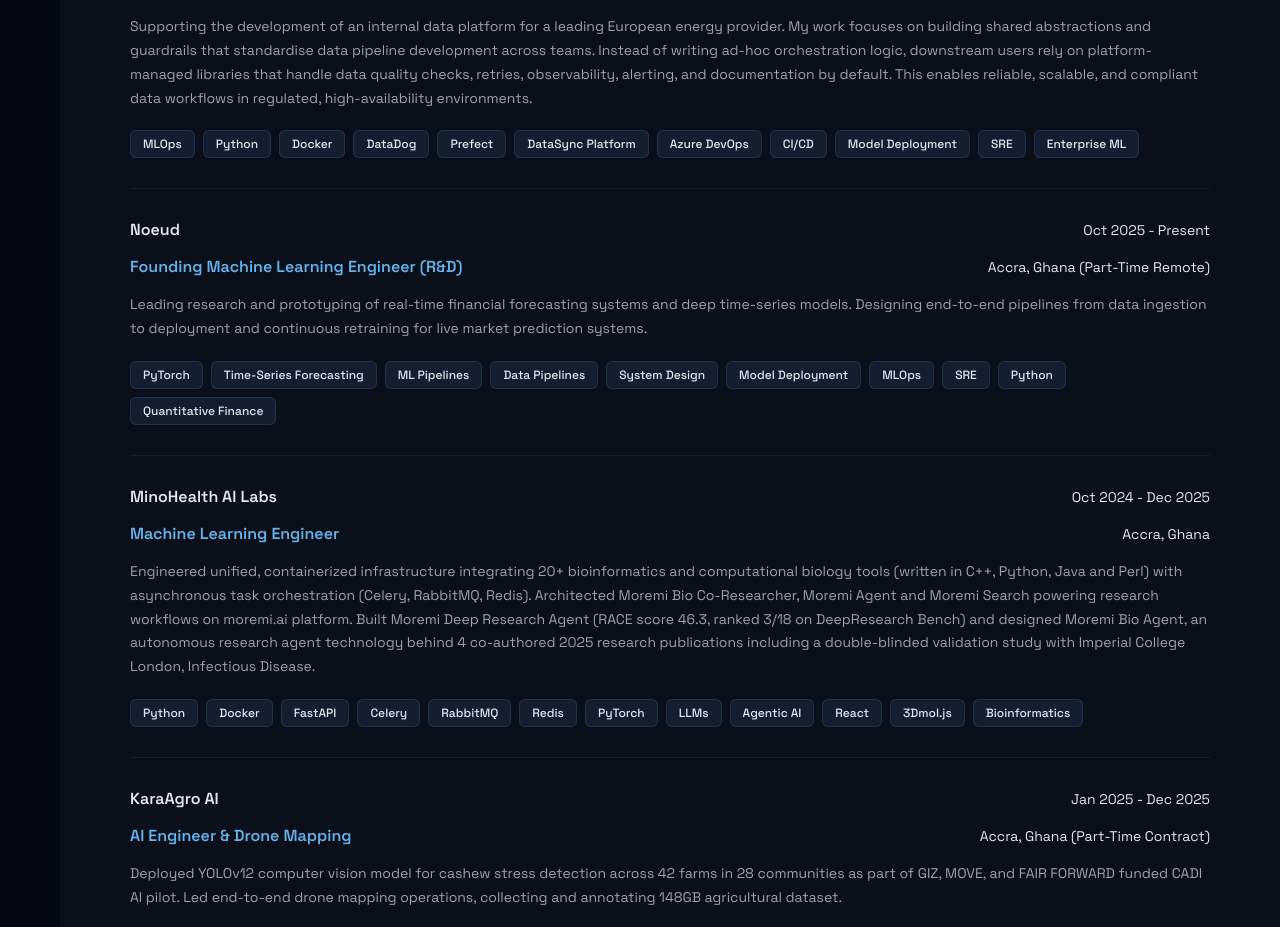
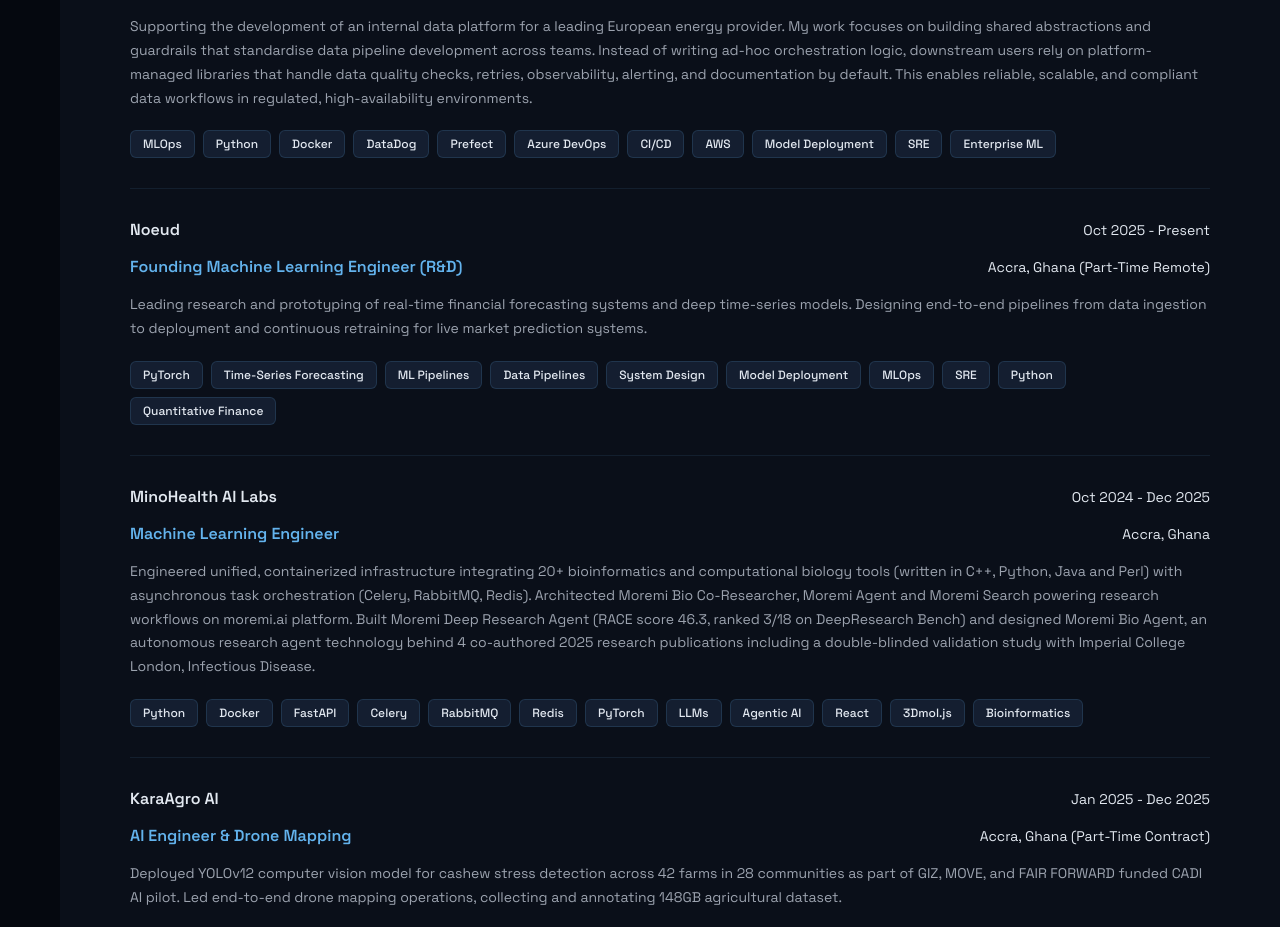
Before and after one commit to soloeinsteinmit/mi-portafolio, a Next.js app: page / in a window 1280 px wide. Shown: the part 4967-5894 px from the top of the page. Built offline with nearby package versions, Linux system fonts and the light colour scheme.

Commit message:
feat: add Experience section component to display professional history.

```diff
--- a/components/home/experience/Experience.tsx
+++ b/components/home/experience/Experience.tsx
@@ -41,9 +41,9 @@ const experience = [
       "Docker",
       "DataDog",
       "Prefect",
-      "DataSync Platform",
       "Azure DevOps",
       "CI/CD",
+      "AWS",
       "Model Deployment",
       "SRE",
       "Enterprise ML",
```
